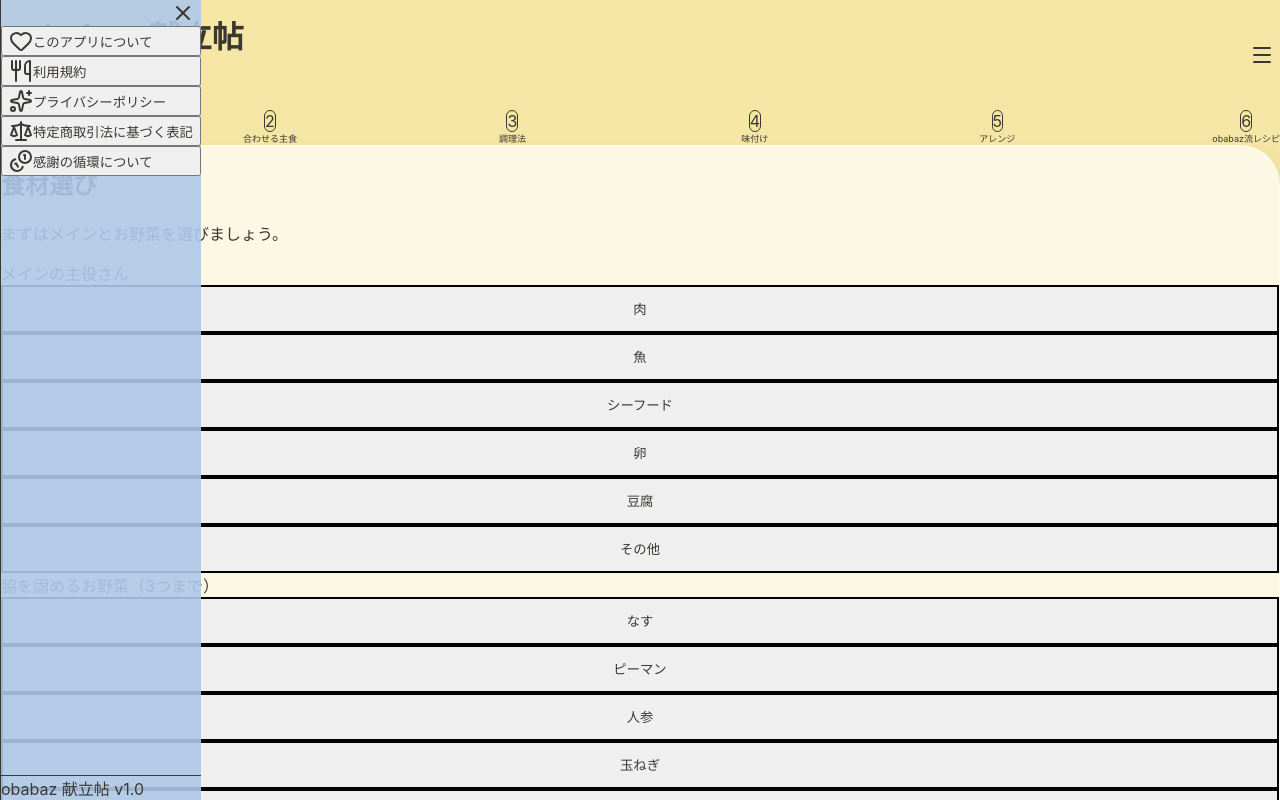
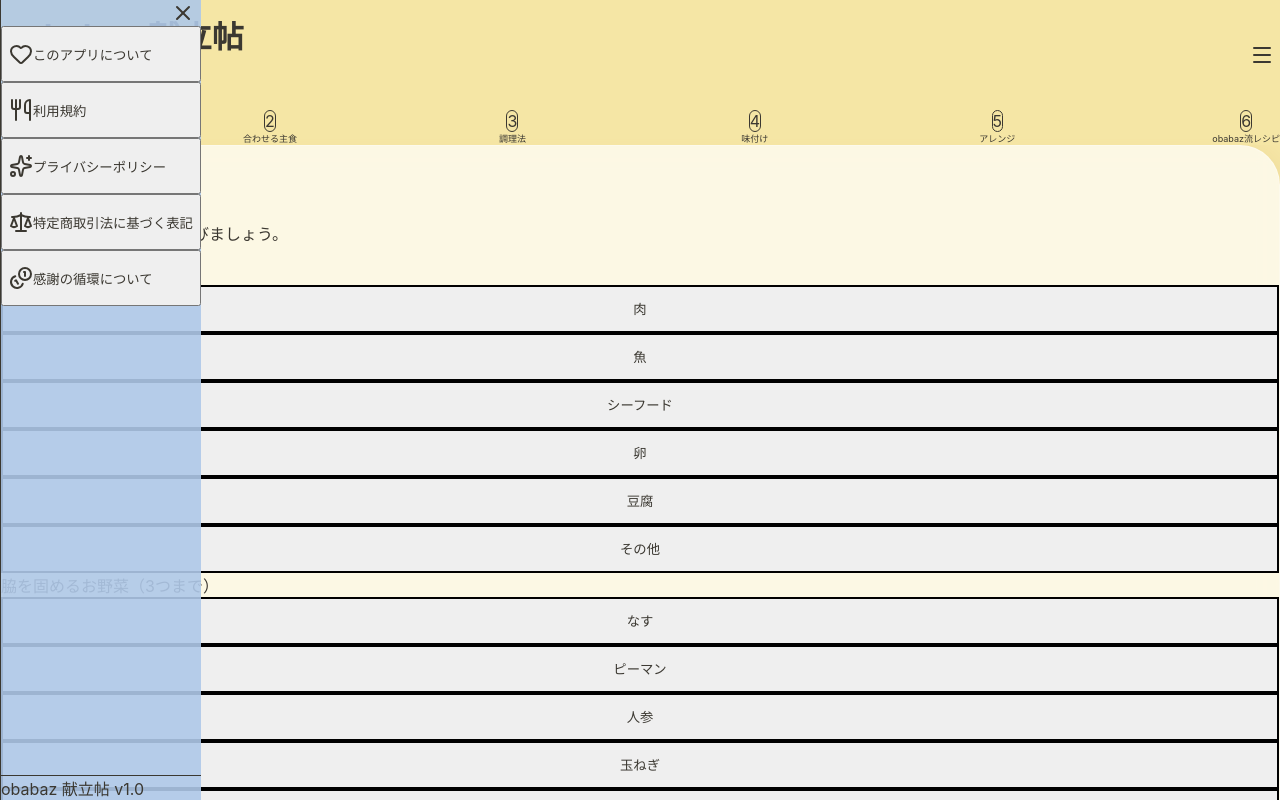
Before and after one commit to obabaz-meal-design/obabaz-kondate, a React (Vite) app: page / in a window 1280 px wide. Both pictures are taken after a click on the button "メニューを開く". Shown: the top 800 px of the page. Built offline with nearby package versions, Linux system fonts and the light colour scheme.

Commit message:
修正：ボタンのサイズ拡大とスクロール余白の改善

```diff
--- a/src/App.jsx
+++ b/src/App.jsx
@@ -233,7 +233,7 @@ export default function App() {
 
                     <button
                         onClick={() => setIsMenuOpen(true)}
-                        className="w-12 h-12 flex items-center justify-center transition-all active:scale-90 flex-shrink-0 bg-transparent border-0 shadow-none outline-none appearance-none p-0"
+                        className="w-12 h-12 flex items-center justify-center transition-all active:scale-90 active:brightness-90 flex-shrink-0 bg-transparent border-0 shadow-none outline-none appearance-none p-0"
                         aria-label="メニューを開く"
                     >
                         <Menu className="w-8 h-8 text-obabaz-warm-600" />
@@ -791,7 +791,7 @@ export default function App() {
                             <div className="flex justify-end mb-8">
                                 <button
                                     onClick={() => setIsMenuOpen(false)}
-                                    className="w-16 h-16 flex items-center justify-center transition-all active:opacity-70 active:scale-90 flex-shrink-0 bg-transparent border-0 shadow-none outline-none appearance-none p-0"
+                                    className="w-16 h-16 flex items-center justify-center transition-all active:brightness-90 active:scale-90 flex-shrink-0 bg-transparent border-0 shadow-none outline-none appearance-none p-0"
                                     aria-label="メニューを閉じる"
                                 >
                                     <X className="w-10 h-10 text-obabaz-warm-600" />
@@ -800,33 +800,33 @@ export default function App() {
                             <nav className="space-y-8">
                                 <button
                                     onClick={() => { setShowModal('about'); setIsMenuOpen(false); }}
-                                    className="w-full text-left font-bold text-[#333333] hover:text-obabaz-warm-600 transition-all active:opacity-70 active:scale-[0.98] flex items-center gap-3 text-lg py-4 px-2"
+                                    className="w-full text-left font-bold text-[#333333] hover:text-obabaz-warm-600 transition-all active:brightness-90 active:scale-[0.98] flex items-center gap-4 text-lg py-4 px-4 min-h-[56px]"
                                 >
-                                    <Heart className="w-5 h-5" /> このアプリについて
+                                    <Heart className="w-6 h-6" /> このアプリについて
                                 </button>
                                 <button
                                     onClick={() => { setShowModal('terms'); setIsMenuOpen(false); }}
-                                    className="w-full text-left font-bold text-[#333333] hover:text-obabaz-warm-600 transition-all active:opacity-70 active:scale-[0.98] flex items-center gap-3 text-lg py-4 px-2"
+                                    className="w-full text-left font-bold text-[#333333] hover:text-obabaz-warm-600 transition-all active:brightness-90 active:scale-[0.98] flex items-center gap-4 text-lg py-4 px-4 min-h-[56px]"
                                 >
-                                    <Utensils className="w-5 h-5" /> 利用規約
+                                    <Utensils className="w-6 h-6" /> 利用規約
                                 </button>
                                 <button
                                     onClick={() => { setShowModal('privacy'); setIsMenuOpen(false); }}
-                                    className="w-full text-left font-bold text-[#333333] hover:text-obabaz-warm-600 transition-all active:opacity-70 active:scale-[0.98] flex items-center gap-3 text-lg py-4 px-2"
+                                    className="w-full text-left font-bold text-[#333333] hover:text-obabaz-warm-600 transition-all active:brightness-90 active:scale-[0.98] flex items-center gap-4 text-lg py-4 px-4 min-h-[56px]"
                                 >
-                                    <Sparkles className="w-5 h-5" /> プライバシーポリシー
+                                    <Sparkles className="w-6 h-6" /> プライバシーポリシー
                                 </button>
                                 <button
                                     onClick={() => { setShowModal('legal'); setIsMenuOpen(false); }}
-                                    className="w-full text-left font-bold text-[#333333] hover:text-obabaz-warm-600 transition-all active:opacity-70 active:scale-[0.98] flex items-center gap-3 text-lg py-4 px-2"
+                                    className="w-full text-left font-bold text-[#333333] hover:text-obabaz-warm-600 transition-all active:brightness-90 active:scale-[0.98] flex items-center gap-4 text-lg py-4 px-4 min-h-[56px]"
                                 >
-                                    <Scale className="w-5 h-5" /> 特定商取引法に基づく表記
+                                    <Scale className="w-6 h-6" /> 特定商取引法に基づく表記
                                 </button>
                                 <button
                                     onClick={() => { setShowModal('gratitude'); setIsMenuOpen(false); }}
-                                    className="w-full text-left font-bold text-[#333333] hover:text-obabaz-warm-600 transition-all active:opacity-70 active:scale-[0.98] flex items-center gap-3 text-lg py-4 px-2"
+                                    className="w-full text-left font-bold text-[#333333] hover:text-obabaz-warm-600 transition-all active:brightness-90 active:scale-[0.98] flex items-center gap-4 text-lg py-4 px-4 min-h-[56px]"
                                 >
-                                    <Coins className="w-5 h-5" /> 感謝の循環について
+                                    <Coins className="w-6 h-6" /> 感謝の循環について
                                 </button>
                             </nav>
                             <div className="mt-auto pt-8 pb-12 border-t border-obabaz-earth-200 text-xs text-obabaz-earth-400 font-medium">
@@ -1102,9 +1102,9 @@ export default function App() {
                                                     <p className="text-center pt-8">今は閉じても大丈夫です。<br />
                                                         必要なときに、思い出してください。</p>
 
-                                                    <div className="pt-8 flex justify-center">
+                                                    <div className="pt-8 pb-[150px] flex justify-center">
                                                         <button
-                                                            className="bg-[#F6E7A6] hover:bg-[#ebd98c] text-[#333333] px-14 py-6 rounded-2xl font-black text-xl shadow-lg transition-all hover:scale-105 active:opacity-70 active:scale-95 flex items-center gap-2"
+                                                            className="bg-[#F6E7A6] hover:bg-[#ebd98c] text-[#333333] w-[80%] h-[56px] rounded-2xl font-black text-xl shadow-lg transition-all hover:scale-105 active:brightness-90 active:scale-95 flex items-center justify-center gap-2"
                                                         >
                                                             詳細を確認する
                                                         </button>
@@ -1117,7 +1117,7 @@ export default function App() {
                                 <div className="mt-20 mb-10 flex justify-center">
                                     <button
                                         onClick={() => setShowModal(null)}
-                                        className="bg-[#A8C3A1] hover:bg-[#8da387] text-white px-16 py-5 rounded-full font-black text-xl shadow-2xl transition-all hover:scale-105 active:opacity-70 active:scale-95"
+                                        className="bg-[#A8C3A1] hover:bg-[#8da387] text-white min-w-[120px] h-[48px] rounded-full font-black text-2xl shadow-2xl transition-all hover:scale-105 active:brightness-90 active:scale-95 flex items-center justify-center"
                                     >
                                         閉じる
                                     </button>
```
